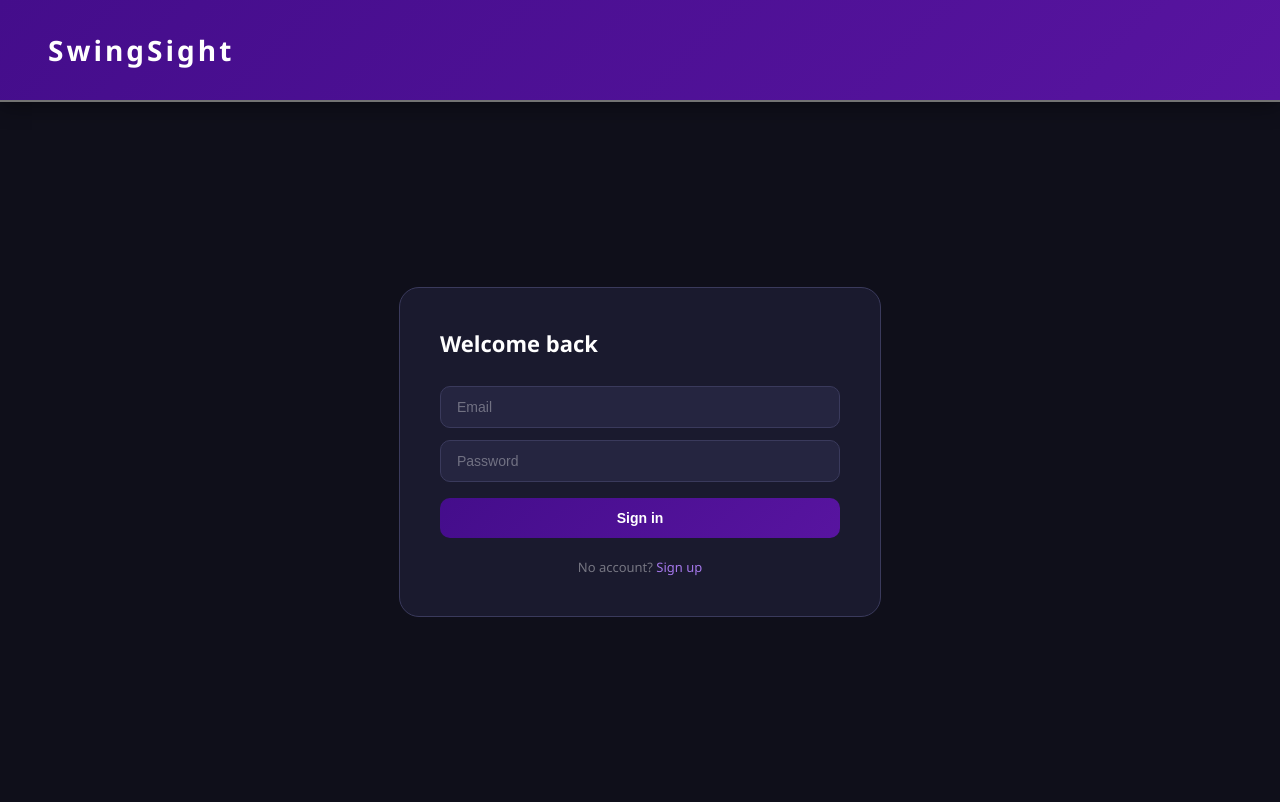
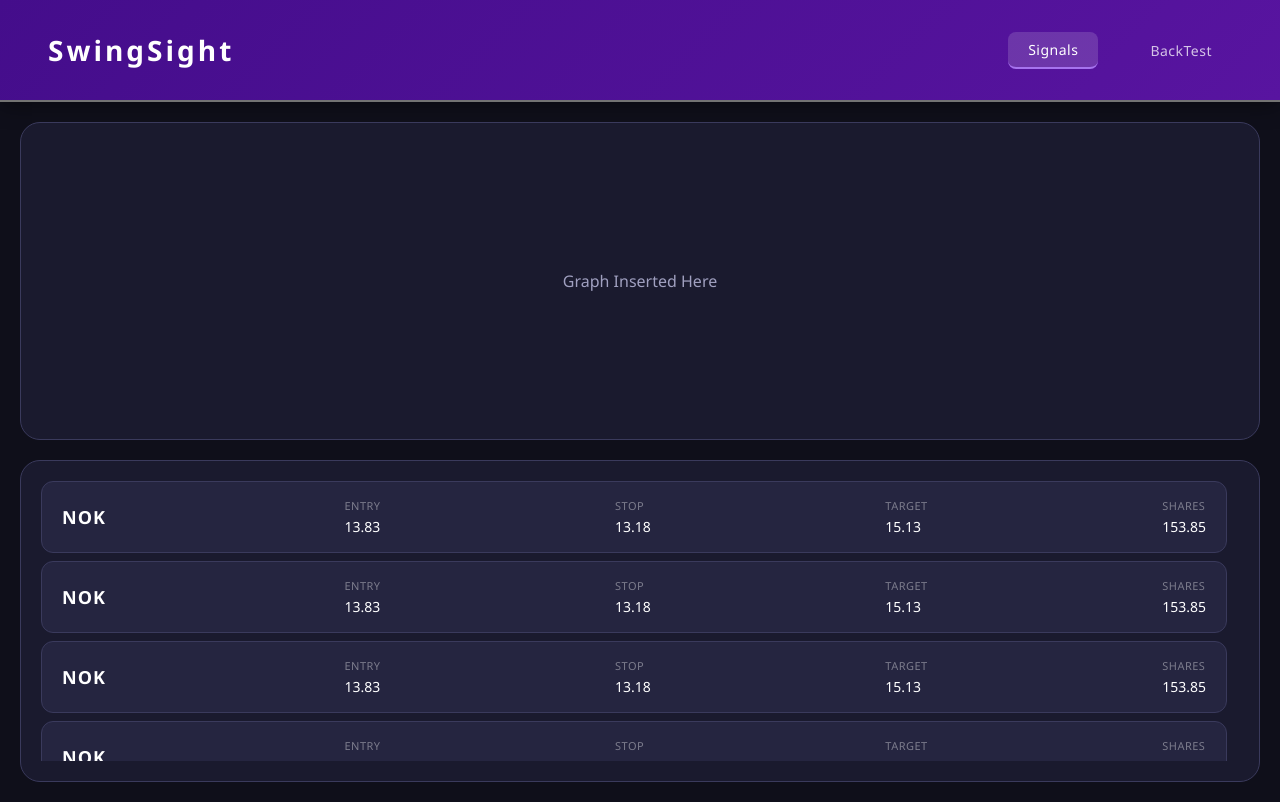
Before and after one commit to Atsano10/SwingSight, a React app in the folder frontend/: page /signals in a window 1280 px wide. Before the commit this address led to /login. Built offline with nearby package versions, Linux system fonts and the light colour scheme; no server answers; the HTML template or start-up script is replaced by a standard one.

Commit message:
rewritting auth code (deleted everything)

```diff
--- a/frontend/package.json
+++ b/frontend/package.json
@@ -10,6 +10,7 @@
     "preview": "vite preview"
   },
   "dependencies": {
+    "@supabase/supabase-js": "^2.108.2",
     "react": "^19.2.5",
     "react-dom": "^19.2.5",
     "react-router-dom": "^7.15.0",
--- a/frontend/src/app.jsx
+++ b/frontend/src/app.jsx
@@ -1,50 +1,23 @@
-import { BrowserRouter, Routes, Route, NavLink, useNavigate } from 'react-router-dom'
-import { AuthProvider, useAuth } from './context/AuthContext'
-import ProtectedRoute from './components/ProtectedRoute'
+import {BrowserRouter, Routes, Route, NavLink} from 'react-router-dom'
 import LiveAnalysis from './pages/liveAnalysis'
-import Login from './pages/Login'
-import Signup from './pages/Signup'
-import Settings from './pages/Settings'
 
-function Navbar() {
-    const { user, logout } = useAuth()
-    const navigate = useNavigate()
+export default function App(){
+    return(
+        <BrowserRouter>
+            <header className='navbar'>
+                <h1 className = 'title'>SwingSight</h1>
+                <nav className = 'navButtons'>
+                    <NavLink className = 'link' to="/signals">Signals</NavLink>
+                    <NavLink className = 'link' to = "/backtesting">BackTest</NavLink>
+                </nav>
+            </header>
 
-    const handleLogout = async () => {
-        await logout()
-        navigate('/login')
-    }
-
-    return (
-        <header className='navbar'>
-            <h1 className='title'>SwingSight</h1>
-            {user && (
-                <nav className='navButtons'>
-                    <NavLink className='link' to='/signals'>Signals</NavLink>
-                    <NavLink className='link' to='/backtesting'>BackTest</NavLink>
-                    <NavLink className='link' to='/settings'>Settings</NavLink>
-                    <button className='logoutButton' onClick={handleLogout}>Logout</button>
-                </nav>
-            )}
-        </header>
-    )
-}
-
-export default function App() {
-    return (
-        <BrowserRouter>
-            <AuthProvider>
-                <Navbar />
-                <main>
-                    <Routes>
-                        <Route path='/login' element={<Login />} />
-                        <Route path='/signup' element={<Signup />} />
-                        <Route path='/signals' element={<ProtectedRoute><LiveAnalysis /></ProtectedRoute>} />
-                        <Route path='/backtesting' element={<ProtectedRoute><LiveAnalysis /></ProtectedRoute>} />
-                        <Route path='/settings' element={<ProtectedRoute><Settings /></ProtectedRoute>} />
-                    </Routes>
-                </main>
-            </AuthProvider>
+            <main>
+                <Routes>
+                    <Route path = "/signals" element = {<LiveAnalysis/>} />
+                    <Route path = "/backtesting" element = {<LiveAnalysis/>} />
+                </Routes>
+            </main>
         </BrowserRouter>
     )
 }
--- a/frontend/src/components/ProtectedRoute.jsx
+++ /dev/null
@@ -1,11 +0,0 @@
-import { Navigate } from 'react-router-dom'
-import { useAuth } from '../context/AuthContext'
-
-export default function ProtectedRoute({ children }) {
-    const { user, loading } = useAuth()
-
-    if (loading) return null
-    if (!user) return <Navigate to="/login" replace />
-
-    return children
-}
--- a/frontend/src/context/AuthContext.jsx
+++ /dev/null
@@ -1,36 +0,0 @@
-import { createContext, useContext, useEffect, useState } from 'react'
-import { supabase } from '../lib/supabase'
-
-const AuthContext = createContext(null)
-
-export function AuthProvider({ children }) {
-    const [user, setUser] = useState(null)
-    const [loading, setLoading] = useState(true)
-
-    useEffect(() => {
-        supabase.auth.getSession().then(({ data: { session } }) => {
-            setUser(session?.user ?? null)
-            setLoading(false)
-        })
-
-        const { data: { subscription } } = supabase.auth.onAuthStateChange((_event, session) => {
-            setUser(session?.user ?? null)
-        })
-
-        return () => subscription.unsubscribe()
-    }, [])
-
-    const logout = async () => {
-        await supabase.auth.signOut()
-    }
-
-    return (
-        <AuthContext.Provider value={{ user, loading, logout }}>
-            {children}
-        </AuthContext.Provider>
-    )
-}
-
-export function useAuth() {
-    return useContext(AuthContext)
-}
--- a/frontend/src/lib/supabase.js
+++ /dev/null
@@ -1,6 +0,0 @@
-import { createClient } from '@supabase/supabase-js'
-
-const supabaseUrl = import.meta.env.VITE_SUPABASE_URL
-const supabaseAnonKey = import.meta.env.VITE_SUPABASE_ANON_KEY
-
-export const supabase = createClient(supabaseUrl, supabaseAnonKey)
--- a/frontend/src/pages/Login.jsx
+++ /dev/null
@@ -1,59 +0,0 @@
-import { useState } from 'react'
-import { useNavigate, Link } from 'react-router-dom'
-import { supabase } from '../lib/supabase'
-
-export default function Login() {
-    const [email, setEmail] = useState('')
-    const [password, setPassword] = useState('')
-    const [error, setError] = useState(null)
-    const [loading, setLoading] = useState(false)
-    const navigate = useNavigate()
-
-    const handleLogin = async (e) => {
-        e.preventDefault()
-        setLoading(true)
-        setError(null)
-
-        const { error } = await supabase.auth.signInWithPassword({ email, password })
-
-        if (error) {
-            setError(error.message)
-            setLoading(false)
-        } else {
-            navigate('/signals')
-        }
-    }
-
-    return (
-        <div className='authPage'>
-            <div className='authCard'>
-                <h2 className='authTitle'>Welcome back</h2>
-                <form onSubmit={handleLogin} className='authForm'>
-                    <input
-                        className='authInput'
-                        type='email'
-                        placeholder='Email'
-                        value={email}
-                        onChange={e => setEmail(e.target.value)}
-                        required
-                    />
-                    <input
-                        className='authInput'
-                        type='password'
-                        placeholder='Password'
-                        value={password}
-                        onChange={e => setPassword(e.target.value)}
-                        required
-                    />
-                    {error && <p className='authError'>{error}</p>}
-                    <button className='authButton' type='submit' disabled={loading}>
-                        {loading ? 'Signing in...' : 'Sign in'}
-                    </button>
-                </form>
-                <p className='authSwitch'>
-                    No account? <Link to='/signup'>Sign up</Link>
-                </p>
-            </div>
-        </div>
-    )
-}
--- a/frontend/src/pages/Settings.jsx
+++ /dev/null
@@ -1,17 +0,0 @@
-import { useAuth } from '../context/AuthContext'
-
-export default function Settings() {
-    const { user } = useAuth()
-
-    return (
-        <div className='settingsPage'>
-            <div className='settingsCard'>
-                <h2 className='settingsTitle'>Settings</h2>
-                <div className='settingsSection'>
-                    <p className='settingsLabel'>Account</p>
-                    <p className='settingsValue'>{user?.email}</p>
-                </div>
-            </div>
-        </div>
-    )
-}
--- a/frontend/src/pages/Signup.jsx
+++ /dev/null
@@ -1,59 +0,0 @@
-import { useState } from 'react'
-import { useNavigate, Link } from 'react-router-dom'
-import { supabase } from '../lib/supabase'
-
-export default function Signup() {
-    const [email, setEmail] = useState('')
-    const [password, setPassword] = useState('')
-    const [error, setError] = useState(null)
-    const [loading, setLoading] = useState(false)
-    const navigate = useNavigate()
-
-    const handleSignup = async (e) => {
-        e.preventDefault()
-        setLoading(true)
-        setError(null)
-
-        const { error } = await supabase.auth.signUp({ email, password })
-
-        if (error) {
-            setError(error.message)
-            setLoading(false)
-        } else {
-            navigate('/signals')
-        }
-    }
-
-    return (
-        <div className='authPage'>
-            <div className='authCard'>
-                <h2 className='authTitle'>Create account</h2>
-                <form onSubmit={handleSignup} className='authForm'>
-                    <input
-                        className='authInput'
-                        type='email'
-                        placeholder='Email'
-                        value={email}
-                        onChange={e => setEmail(e.target.value)}
-                        required
-                    />
-                    <input
-                        className='authInput'
-                        type='password'
-                        placeholder='Password'
-                        value={password}
-                        onChange={e => setPassword(e.target.value)}
-                        required
-                    />
-                    {error && <p className='authError'>{error}</p>}
-                    <button className='authButton' type='submit' disabled={loading}>
-                        {loading ? 'Creating account...' : 'Sign up'}
-                    </button>
-                </form>
-                <p className='authSwitch'>
-                    Have an account? <Link to='/login'>Sign in</Link>
-                </p>
-            </div>
-        </div>
-    )
-}
```
Also changed, not shown: 2 other files (tests, documents, lock files or other folders).
